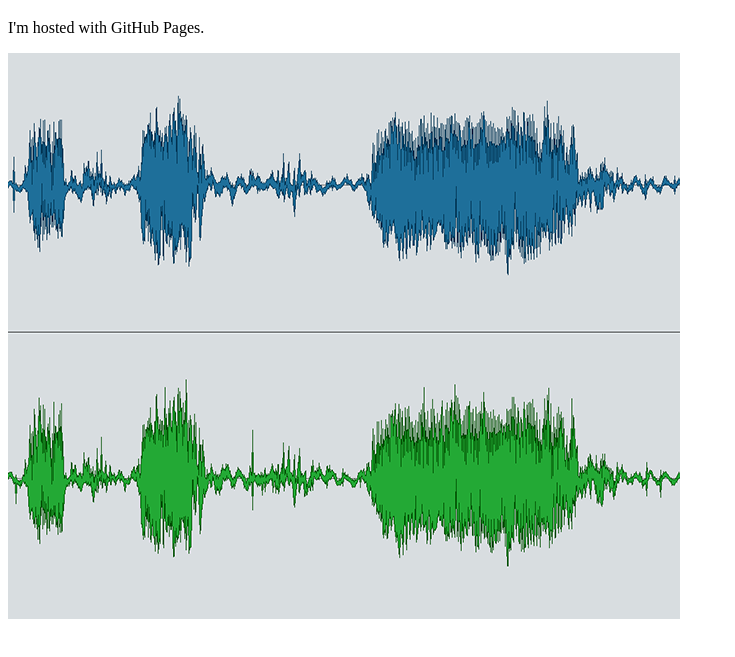
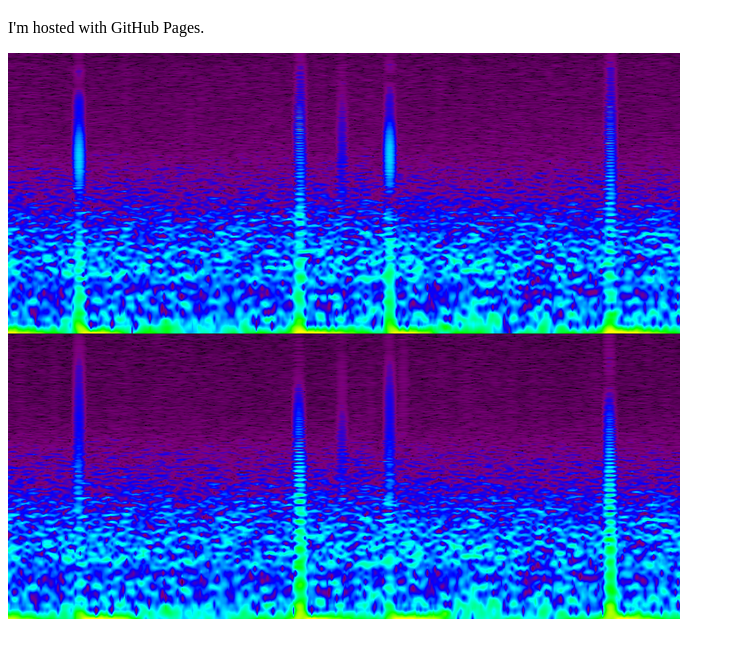
Before and after one commit to British-Library-Technical-Services/Archiving-Research, a plain HTML site: page index.html in a window 1280 px wide. Shown: the part 61-718 px from the top of the page, without its empty margins (0-735 px from the left). Drawn offline with Linux system fonts and the light colour scheme.

Commit message:
Update index.html

```diff
--- a/index.html
+++ b/index.html
@@ -4,7 +4,7 @@
 <h1>Hello World</h1>
 <p>I'm hosted with GitHub Pages.</p>
 
-<img style="width: 672px; height: 566px;" alt="" src="assets/AudioArtefacts/Distortion_wf.png">
+<img style="width: 672px; height: 566px;" alt="" src="assets/AudioArtefacts/Cracked_sg.png">
 
 
 </body>
```
